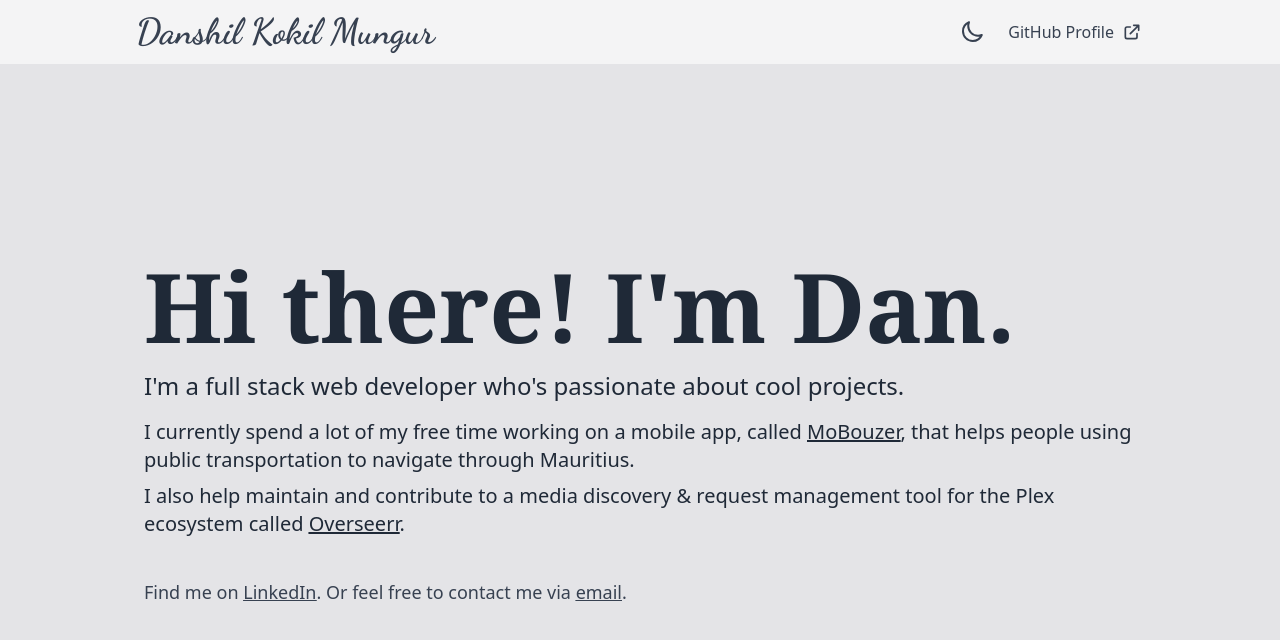
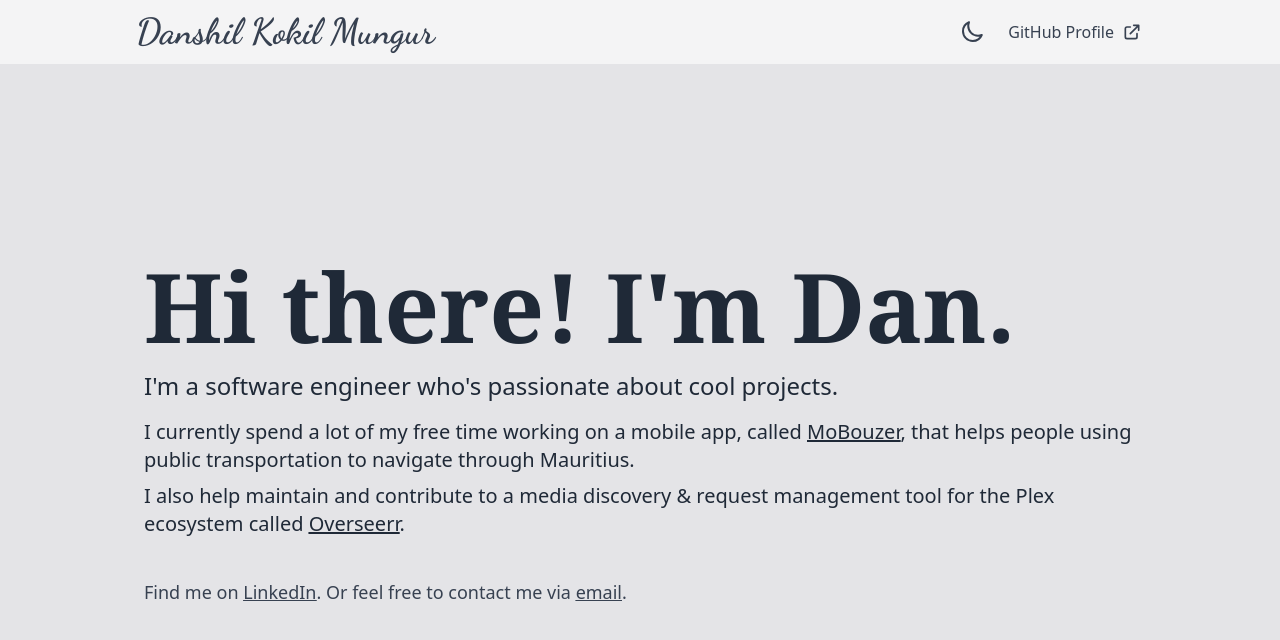
Before and after one commit to danshilm/danshilm.com, a Next.js app: page / in a window 1280 px wide. Shown: the top 640 px of the page. Built offline with nearby package versions, Linux system fonts and the light colour scheme; no server answers.

Commit message:
feat: use engineer title

```diff
--- a/src/app/page.tsx
+++ b/src/app/page.tsx
@@ -10,7 +10,7 @@ const Home: NextPage = () => {
             Hi there! I&apos;m Dan.
           </p>
           <p className="mt-4 text-2xl">
-            I&apos;m a full stack web developer who&apos;s passionate about cool
+            I&apos;m a software engineer who&apos;s passionate about cool
             projects.
           </p>
           <p className="mt-4 text-xl">
```
